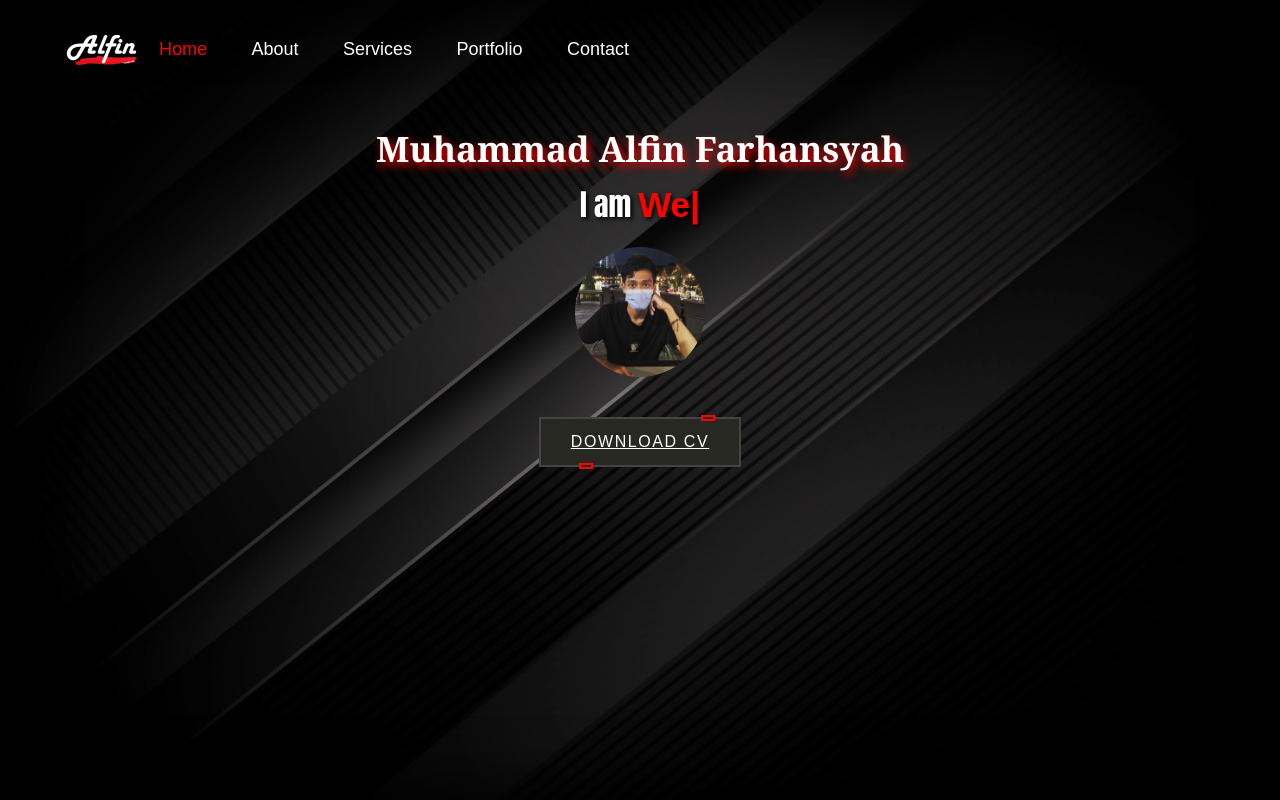
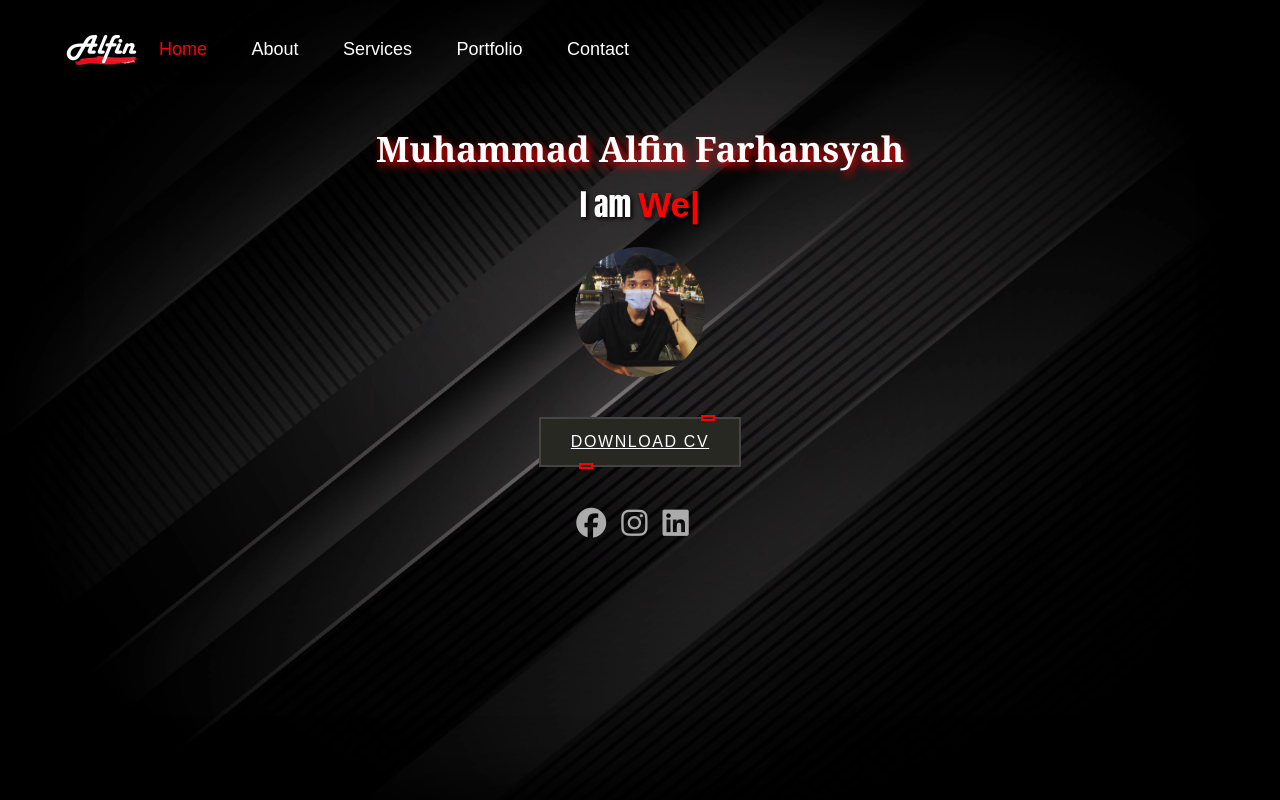
Before and after one commit to alfinfarhansyah12/alfin1207, a plain HTML site: page index.html in a window 1280 px wide. Shown: the top 800 px of the page. Drawn offline with nearby package versions, Linux system fonts and the light colour scheme.

Commit message:
Alfin baru2

```diff
--- a/css/style.css
+++ b/css/style.css
@@ -512,7 +512,22 @@ nav ul li a:hover::after {
   font-size: 30px;
   margin-right: 15px;
   color: #ababab;
-  display: inline-block;
+  transition: transform 0.5s;
+}
+
+.header-sosmed {
+  margin-top: 70px;
+  display: flex;
+  justify-content: center;
+  align-items: center;
+}
+
+.header-sosmed a {
+  text-decoration: none;
+  font-size: 30px;
+  margin-right: 15px;
+  color: #ababab;
+
   transition: transform 0.5s;
 }
 
@@ -553,6 +568,7 @@ form .btn2 {
   text-decoration: none;
   color: white;
 }
+.header-sosmed a:hover,
 .social-icons a:hover,
 .contact-left .email a:hover,
 .contact-left .whatsapp a:hover {
--- a/index.html
+++ b/index.html
@@ -51,6 +51,17 @@
           ><button style="--clr: #ff0000">
             <span>Download CV</span><i></i></button
         ></a>
+      </div>
+      <div class="container">
+        <div class="header-sosmed">
+          <a href=""><i class="fa-brands fa-facebook"></i></a>
+          <a href="https://www.instagram.com/mhmmdalfin07_/" target="_blank"
+            ><i class="fa-brands fa-instagram"></i
+          ></a>
+          <a href="https://www.linkedin.com/in/mhmmdalfin07/" target="_blank"
+            ><i class="fa-brands fa-linkedin"></i
+          ></a>
+        </div>
       </div>
     </div>
     <!-- ABOUT -->
@@ -343,7 +354,7 @@
                 ><i class="fa-brands fa-instagram"></i
               ></a>
               <a
-                href="https://www.linkedin.com/in/muhammad-alfin-farhansyah-0513a822b/"
+                href="https://www.linkedin.com/in/mhmmdalfin07/"
                 target="_blank"
                 ><i class="fa-brands fa-linkedin"></i
               ></a>
```
